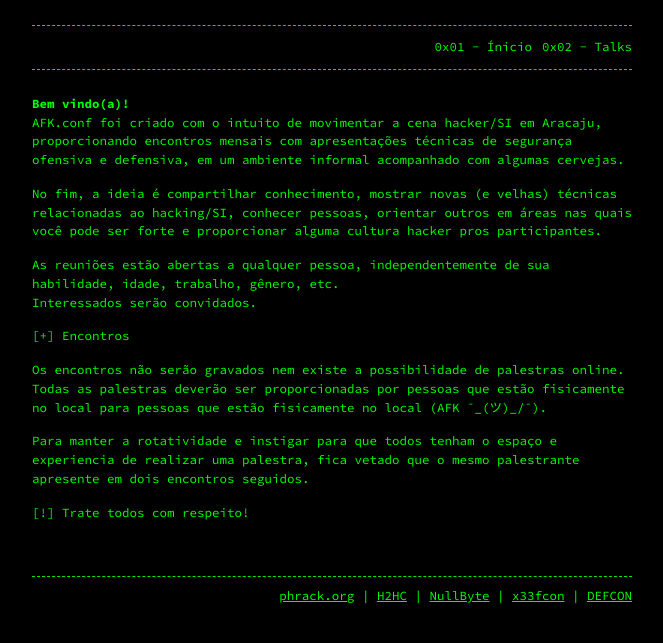
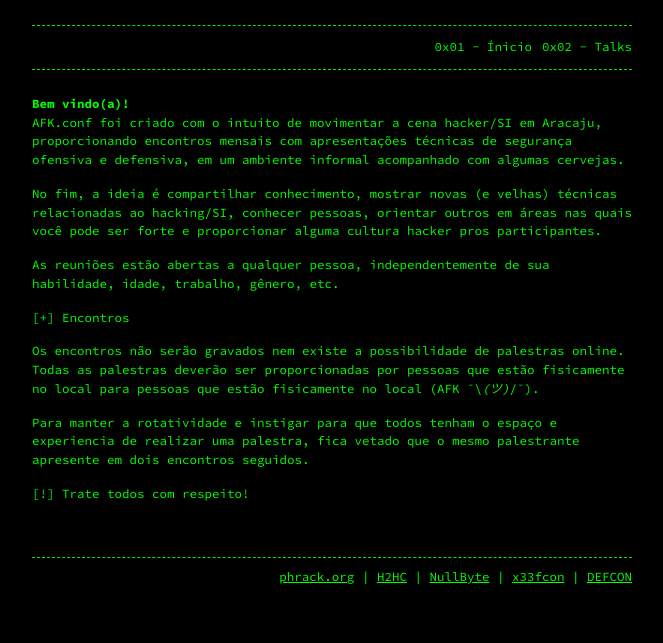
Before and after one commit to AFKConference/afkconference.github.io, a Jekyll site: the page built from index.md, in a window 1280 px wide. Shown: the top 643 px of the page, without its empty margins (308-971 px from the left). Built offline with Jekyll 4.4.1, drawn with Linux system fonts in a browser that asks for light colours.

Commit message:
Update index.md

```diff
--- a/index.md
+++ b/index.md
@@ -11,11 +11,10 @@ AFK.conf foi criado com o intuito de movimentar a cena hacker/SI em Aracaju, pro
 No fim, a ideia é compartilhar conhecimento, mostrar novas (e velhas) técnicas relacionadas ao hacking/SI, conhecer pessoas, orientar outros em áreas nas quais você pode ser forte e proporcionar alguma cultura hacker pros participantes.
 
 As reuniões estão abertas a qualquer pessoa, independentemente de sua habilidade, idade, trabalho, gênero, etc.
-Interessados serão convidados.
 
 [+] Encontros
 
-Os encontros não serão gravados nem existe a possibilidade de palestras online. Todas as palestras deverão ser proporcionadas por pessoas que estão fisicamente no local para pessoas que estão fisicamente no local (AFK ¯\_(ツ)_/¯).
+Os encontros não serão gravados nem existe a possibilidade de palestras online. Todas as palestras deverão ser proporcionadas por pessoas que estão fisicamente no local para pessoas que estão fisicamente no local (AFK ¯\\_(ツ)_/¯).
 
 Para manter a rotatividade e instigar para que todos tenham o espaço e experiencia de realizar uma palestra, fica vetado que o mesmo palestrante apresente em dois encontros seguidos.
 
```
